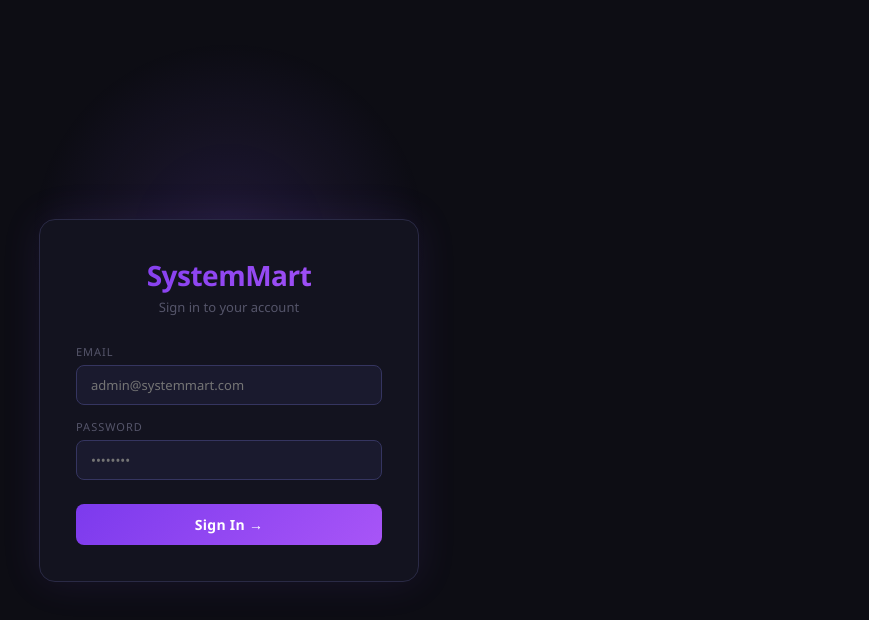
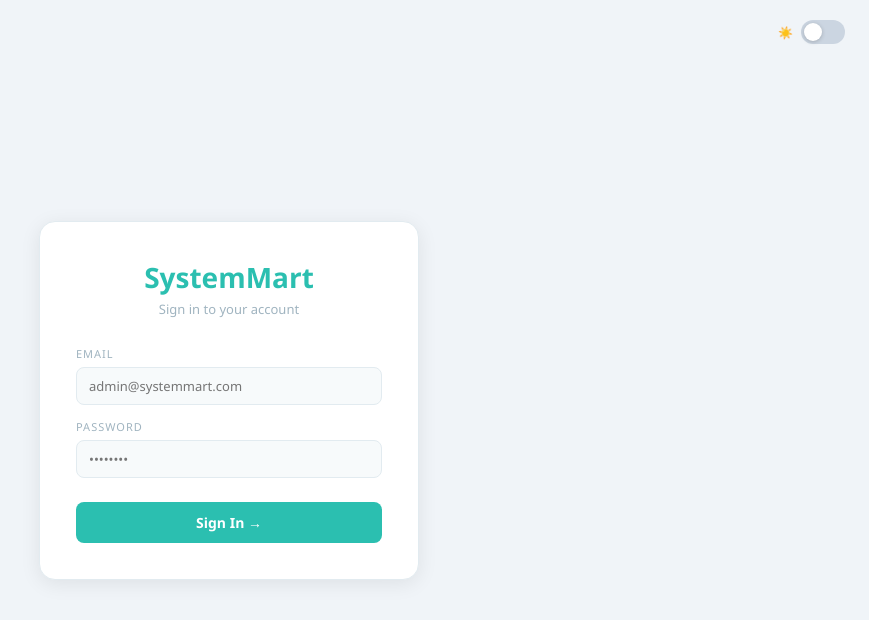
Before and after one commit to Yangphalkunraksmey/systemmart, a React (Vite) app in the folder frontend/: page /login in a window 1280 px wide. Shown: the top 620 px of the page, without its empty margins (411-1280 px from the left). Built offline with nearby package versions, Linux system fonts and the light colour scheme.

Commit message:
teal theme with dark/light mode toggle

```diff
--- a/frontend/src/components/Layout.tsx
+++ b/frontend/src/components/Layout.tsx
@@ -1,114 +1,129 @@
 import { NavLink, useNavigate } from 'react-router-dom';
 import { useAuthStore } from '../store/authStore';
+import { useThemeStore } from '../store/themeStore';
 
 const links = [
-  { to: '/dashboard',  label: 'Dashboard',     icon: '📊' },
-  { to: '/pos',        label: 'Point of Sale',  icon: '🛒' },
-  { to: '/products',   label: 'Products',       icon: '📦' },
-  { to: '/categories', label: 'Categories',     icon: '🏷️' },
-  { to: '/suppliers',  label: 'Suppliers',      icon: '🚚' },
-  { to: '/customers',  label: 'Customers',      icon: '👥' },
-  { to: '/cashiers',   label: 'Cashiers',       icon: '👤' },
-  { to: '/sales',      label: 'Sales History',  icon: '🧾' },
-  { to: '/expenses',   label: 'Expenses',       icon: '💰' },
+  { to: '/dashboard',  label: 'Dashboard',    icon: '⊞' },
+  { to: '/pos',        label: 'Point of Sale', icon: '⊡' },
+  { to: '/products',   label: 'Products',      icon: '▣' },
+  { to: '/categories', label: 'Categories',    icon: '◈' },
+  { to: '/suppliers',  label: 'Suppliers',     icon: '◎' },
+  { to: '/customers',  label: 'Customers',     icon: '◉' },
+  { to: '/cashiers',   label: 'Cashiers',      icon: '◍' },
+  { to: '/sales',      label: 'Sales History', icon: '◑' },
+  { to: '/expenses',   label: 'Expenses',      icon: '◐' },
 ];
 
 export default function Layout({ children }: { children: React.ReactNode }) {
   const { user, logout } = useAuthStore();
+  const { isDark, toggle } = useThemeStore();
   const navigate = useNavigate();
 
-  const handleLogout = () => {
-    logout();
-    navigate('/login');
+  const handleToggle = () => {
+    toggle();
+    document.body.classList.toggle('dark');
+    document.body.classList.toggle('light');
   };
 
   return (
     <div style={{ display: 'flex', minHeight: '100vh', background: 'var(--bg)' }}>
       {/* Sidebar */}
       <div style={{
-        width: 230, background: 'var(--bg2)',
+        width: 220, background: 'var(--bg2)',
         borderRight: '1px solid var(--border)',
-        display: 'flex', flexDirection: 'column', flexShrink: 0
+        display: 'flex', flexDirection: 'column',
+        flexShrink: 0, boxShadow: 'var(--shadow)'
       }}>
         {/* Logo */}
-        <div style={{
-          padding: '24px 20px 16px',
-          borderBottom: '1px solid var(--border)'
-        }}>
-          <div style={{
-            fontSize: 20, fontWeight: 700, letterSpacing: '-0.5px',
-            background: 'linear-gradient(135deg, #7C3AED, #A855F7)',
-            WebkitBackgroundClip: 'text', WebkitTextFillColor: 'transparent'
-          }}>
+        <div style={{ padding: '22px 18px 16px', borderBottom: '1px solid var(--border)' }}>
+          <div style={{ fontSize: 18, fontWeight: 700, color: 'var(--accent)' }}>
             SystemMart
           </div>
-          <div style={{ fontSize: 11, color: 'var(--text3)', marginTop: 3 }}>
-            Mart Management System
+          <div style={{ fontSize: 11, color: 'var(--text3)', marginTop: 2 }}>
+            Management System
           </div>
         </div>
 
-        {/* Nav Links */}
-        <nav style={{ flex: 1, padding: '12px 10px', overflowY: 'auto' }}>
+        {/* Nav */}
+        <nav style={{ flex: 1, padding: '10px 8px', overflowY: 'auto' }}>
           {links.map(link => (
-            <NavLink
-              key={link.to}
-              to={link.to}
-              style={({ isActive }) => ({
+            <NavLink key={link.to} to={link.to} style={({ isActive }) => ({
               display: 'flex', alignItems: 'center', gap: 10,
               padding: '9px 12px', borderRadius: 8, marginBottom: 2,
               textDecoration: 'none', fontSize: 13,
-                background: isActive ? 'var(--purple-bg)' : 'transparent',
-                color: isActive ? 'var(--purple2)' : 'var(--text2)',
-                borderLeft: isActive ? '2px solid var(--purple2)' : '2px solid transparent',
+              color: isActive ? 'var(--accent)' : 'var(--text2)',
+              background: isActive ? 'var(--accent-light)' : 'transparent',
+              fontWeight: isActive ? 600 : 400,
               transition: 'all .15s'
-              })}
-            >
-              <span style={{ fontSize: 14 }}>{link.icon}</span>
+            })}>
+              <span>{link.icon}</span>
               <span>{link.label}</span>
             </NavLink>
           ))}
         </nav>
 
-        {/* User info */}
-        <div style={{
-          padding: '14px 16px',
-          borderTop: '1px solid var(--border)',
-        }}>
+        {/* User */}
+        <div style={{ padding: '12px', borderTop: '1px solid var(--border)' }}>
           <div style={{
             display: 'flex', alignItems: 'center', gap: 10,
-            padding: '10px 12px', background: 'var(--bg3)',
-            borderRadius: 8, border: '1px solid var(--border)',
-            marginBottom: 10
+            padding: '10px', background: 'var(--bg3)',
+            borderRadius: 8, border: '1px solid var(--border)', marginBottom: 8
           }}>
             <div style={{
               width: 32, height: 32, borderRadius: '50%',
-              background: 'linear-gradient(135deg, #7C3AED, #A855F7)',
-              display: 'flex', alignItems: 'center', justifyContent: 'center',
-              fontSize: 12, fontWeight: 600, color: '#fff', flexShrink: 0
+              background: 'var(--accent)', display: 'flex',
+              alignItems: 'center', justifyContent: 'center',
+              fontSize: 11, fontWeight: 700, color: '#fff', flexShrink: 0
             }}>
               {user?.name?.slice(0, 2).toUpperCase()}
             </div>
-            <div style={{ overflow: 'hidden' }}>
-              <div style={{ fontSize: 13, fontWeight: 500, color: 'var(--text)', whiteSpace: 'nowrap', overflow: 'hidden', textOverflow: 'ellipsis' }}>{user?.name}</div>
+            <div>
+              <div style={{ fontSize: 12, fontWeight: 600, color: 'var(--text)' }}>{user?.name}</div>
               <div style={{ fontSize: 11, color: 'var(--text3)' }}>{user?.role}</div>
             </div>
           </div>
-          <button onClick={handleLogout} style={{
-            width: '100%', padding: '8px', background: 'var(--red-bg)',
-            color: 'var(--red)', border: '1px solid var(--red)',
+          <button onClick={() => { logout(); navigate('/login'); }} style={{
+            width: '100%', padding: '8px', background: 'var(--danger-bg)',
+            color: 'var(--danger)', border: '1px solid var(--danger)',
             borderRadius: 8, fontSize: 12, fontWeight: 500
-          }}>
-            Logout
-          </button>
+          }}>Logout</button>
         </div>
       </div>
 
-      {/* Main content */}
+      {/* Main */}
+      <div style={{ flex: 1, display: 'flex', flexDirection: 'column', overflow: 'hidden' }}>
+        {/* Top bar */}
         <div style={{
-        flex: 1, overflow: 'auto', padding: 24,
-        background: 'var(--bg)', color: 'var(--text)'
+          display: 'flex', alignItems: 'center', justifyContent: 'flex-end',
+          padding: '0 24px', height: 52, background: 'var(--bg2)',
+          borderBottom: '1px solid var(--border)', flexShrink: 0
         }}>
+          {/* Dark mode toggle */}
+          <div style={{ display: 'flex', alignItems: 'center', gap: 8 }}>
+            <span style={{ fontSize: 12, color: 'var(--text2)' }}>{isDark ? '🌙' : '☀️'}</span>
+            <div
+              onClick={handleToggle}
+              style={{
+                width: 44, height: 24, borderRadius: 12,
+                background: isDark ? 'var(--accent)' : '#CBD5E1',
+                position: 'relative', cursor: 'pointer', transition: 'background .3s'
+              }}
+            >
+              <div style={{
+                width: 18, height: 18, borderRadius: '50%', background: '#fff',
+                position: 'absolute', top: 3,
+                left: isDark ? 23 : 3,
+                transition: 'left .3s',
+                boxShadow: '0 1px 4px rgba(0,0,0,0.2)'
+              }} />
+            </div>
+          </div>
+        </div>
+
+        {/* Content */}
+        <div style={{ flex: 1, overflow: 'auto', padding: 24 }}>
           {children}
+        </div>
       </div>
     </div>
   );
--- a/frontend/src/index.css
+++ b/frontend/src/index.css
@@ -1,46 +1,74 @@
 * { box-sizing: border-box; margin: 0; padding: 0; }
-
-:root {
-  --bg:        #0D0D14;
-  --bg2:       #13131F;
-  --bg3:       #1A1A2E;
-  --bg4:       #21213A;
-  --border:    #2A2A45;
-  --border2:   #353560;
-  --text:      #E8E8F0;
-  --text2:     #9090B0;
-  --text3:     #55556A;
-  --purple1:   #7C3AED;
-  --purple2:   #8B5CF6;
-  --purple3:   #A855F7;
-  --purple4:   #6D28D9;
-  --purple-bg: rgba(139,92,246,0.12);
-  --purple-border: rgba(139,92,246,0.3);
-  --red:       #EF4444;
-  --red-bg:    rgba(239,68,68,0.1);
-  --amber:     #F59E0B;
-  --amber-bg:  rgba(245,158,11,0.1);
-  --green:     #22C55E;
-  --green-bg:  rgba(34,197,94,0.1);
-  --blue:      #3B82F6;
-  --blue-bg:   rgba(59,130,246,0.1);
-}
 
 body {
   font-family: 'Segoe UI', sans-serif;
-  background: var(--bg);
-  color: var(--text);
   font-size: 14px;
+  transition: background .2s, color .2s;
+}
+
+/* LIGHT MODE */
+body.light {
+  --bg:           #F0F4F8;
+  --bg2:          #FFFFFF;
+  --bg3:          #F7FAFB;
+  --border:       #E2EBF0;
+  --text:         #1A2B3C;
+  --text2:        #6B8094;
+  --text3:        #A0B4C0;
+  --shadow:       0 2px 12px rgba(0,0,0,0.06);
+  --shadow2:      0 4px 20px rgba(0,0,0,0.08);
+}
+
+/* DARK MODE */
+body.dark {
+  --bg:           #0D1117;
+  --bg2:          #161B22;
+  --bg3:          #1C2128;
+  --border:       #21262D;
+  --text:         #E6EDF3;
+  --text2:        #7D8590;
+  --text3:        #484F58;
+  --shadow:       0 2px 12px rgba(0,0,0,0.3);
+  --shadow2:      0 4px 20px rgba(0,0,0,0.4);
+}
+
+/* SHARED COLORS */
+body {
+  --accent:       #2BBFB0;
+  --accent-dark:  #1FA89A;
+  --accent-light: rgba(43,191,176,0.12);
+  --blue:         #5B8DEF;
+  --blue-light:   rgba(91,141,239,0.1);
+  --danger:       #F87171;
+  --danger-bg:    rgba(248,113,113,0.1);
+  --warn:         #FBBF24;
+  --warn-bg:      rgba(251,191,36,0.1);
+  --success:      #34D399;
+  --success-bg:   rgba(52,211,153,0.1);
+  background:     var(--bg);
+  color:          var(--text);
 }
 
 ::-webkit-scrollbar { width: 4px; }
 ::-webkit-scrollbar-track { background: var(--bg2); }
-::-webkit-scrollbar-thumb { background: var(--purple1); border-radius: 2px; }
+::-webkit-scrollbar-thumb { background: var(--accent); border-radius: 2px; }
 
 input, select, textarea {
   font-family: inherit;
   font-size: 13px;
   color: var(--text);
+  background: var(--bg3);
+  border: 1px solid var(--border);
+  border-radius: 8px;
+  padding: 9px 12px;
+  outline: none;
+  transition: border .15s;
+  width: 100%;
 }
 
+input:focus, select:focus, textarea:focus {
+  border-color: var(--accent);
+}
+
+select option { background: var(--bg2); }
 button { cursor: pointer; font-family: inherit; }
--- a/frontend/src/main.tsx
+++ b/frontend/src/main.tsx
@@ -3,6 +3,9 @@ import { createRoot } from 'react-dom/client'
 import { BrowserRouter } from 'react-router-dom'
 import App from './App.tsx'
 import './index.css'
+
+const savedTheme = localStorage.getItem('theme') || 'light'
+document.body.classList.add(savedTheme)
 
 createRoot(document.getElementById('root')!).render(
   <StrictMode>
--- a/frontend/src/pages/Login.tsx
+++ b/frontend/src/pages/Login.tsx
@@ -2,6 +2,7 @@ import { useState } from 'react';
 import { useNavigate } from 'react-router-dom';
 import api from '../services/api';
 import { useAuthStore } from '../store/authStore';
+import { useThemeStore } from '../store/themeStore';
 
 export default function Login() {
   const [email, setEmail]       = useState('');
@@ -9,12 +10,18 @@ export default function Login() {
   const [error, setError]       = useState('');
   const [loading, setLoading]   = useState(false);
   const { login }               = useAuthStore();
+  const { isDark, toggle }      = useThemeStore();
   const navigate                = useNavigate();
+
+  const handleToggle = () => {
+    toggle();
+    document.body.classList.toggle('dark');
+    document.body.classList.toggle('light');
+  };
 
   const handleSubmit = async (e: React.FormEvent) => {
     e.preventDefault();
-    setLoading(true);
-    setError('');
+    setLoading(true); setError('');
     try {
       const { data } = await api.post('/auth/login', { email, password });
       login(data.token, data.user);
@@ -30,81 +37,70 @@ export default function Login() {
     <div style={{
       minHeight: '100vh', display: 'flex',
       alignItems: 'center', justifyContent: 'center',
-      background: 'var(--bg)'
+      background: 'var(--bg)', position: 'relative'
     }}>
-      {/* Background glow */}
-      <div style={{
-        position: 'fixed', top: '30%', left: '50%', transform: 'translate(-50%,-50%)',
-        width: 400, height: 400, borderRadius: '50%',
-        background: 'radial-gradient(circle, rgba(139,92,246,0.15) 0%, transparent 70%)',
-        pointerEvents: 'none'
-      }} />
+      {/* Theme toggle top right */}
+      <div style={{ position: 'absolute', top: 20, right: 24, display: 'flex', alignItems: 'center', gap: 8 }}>
+        <span style={{ fontSize: 12, color: 'var(--text2)' }}>{isDark ? '🌙' : '☀️'}</span>
+        <div onClick={handleToggle} style={{
+          width: 44, height: 24, borderRadius: 12,
+          background: isDark ? 'var(--accent)' : '#CBD5E1',
+          position: 'relative', cursor: 'pointer', transition: 'background .3s'
+        }}>
+          <div style={{
+            width: 18, height: 18, borderRadius: '50%', background: '#fff',
+            position: 'absolute', top: 3, left: isDark ? 23 : 3,
+            transition: 'left .3s', boxShadow: '0 1px 4px rgba(0,0,0,0.2)'
+          }} />
+        </div>
+      </div>
 
       <div style={{
         background: 'var(--bg2)', padding: 36, borderRadius: 16,
         width: 380, border: '1px solid var(--border)',
-        boxShadow: '0 0 40px rgba(139,92,246,0.1)', position: 'relative'
+        boxShadow: 'var(--shadow2)'
       }}>
         {/* Logo */}
         <div style={{ textAlign: 'center', marginBottom: 28 }}>
-          <div style={{
-            fontSize: 28, fontWeight: 700, letterSpacing: '-0.5px',
-            background: 'linear-gradient(135deg, #7C3AED, #A855F7)',
-            WebkitBackgroundClip: 'text', WebkitTextFillColor: 'transparent',
-            marginBottom: 4
-          }}>SystemMart</div>
+          <div style={{ fontSize: 28, fontWeight: 700, color: 'var(--accent)', marginBottom: 4 }}>
+            SystemMart
+          </div>
           <div style={{ fontSize: 13, color: 'var(--text3)' }}>Sign in to your account</div>
         </div>
 
         {error && (
           <div style={{
-            background: 'var(--red-bg)', border: '1px solid var(--red)',
-            color: 'var(--red)', padding: '10px 14px', borderRadius: 8,
+            background: 'var(--danger-bg)', border: '1px solid var(--danger)',
+            color: 'var(--danger)', padding: '10px 14px', borderRadius: 8,
             marginBottom: 16, fontSize: 13
           }}>{error}</div>
         )}
 
         <form onSubmit={handleSubmit}>
           <div style={{ marginBottom: 14 }}>
-            <label style={{ display: 'block', color: 'var(--text3)', fontSize: 11, marginBottom: 6, textTransform: 'uppercase', letterSpacing: 1 }}>
-              Email
-            </label>
+            <label style={{ display: 'block', color: 'var(--text3)', fontSize: 11, marginBottom: 6, textTransform: 'uppercase', letterSpacing: 1 }}>Email</label>
             <input
               type="email" value={email} onChange={e => setEmail(e.target.value)}
               required placeholder="admin@systemmart.com"
-              style={{
-                width: '100%', padding: '10px 14px',
-                background: 'var(--bg3)', border: '1px solid var(--border2)',
-                borderRadius: 8, color: 'var(--text)', fontSize: 13,
-                outline: 'none', transition: 'border .15s'
-              }}
-              onFocus={e => e.target.style.borderColor = '#8B5CF6'}
-              onBlur={e => e.target.style.borderColor = 'var(--border2)'}
+              onFocus={e => e.target.style.borderColor = 'var(--accent)'}
+              onBlur={e => e.target.style.borderColor = 'var(--border)'}
             />
           </div>
           <div style={{ marginBottom: 24 }}>
-            <label style={{ display: 'block', color: 'var(--text3)', fontSize: 11, marginBottom: 6, textTransform: 'uppercase', letterSpacing: 1 }}>
-              Password
-            </label>
+            <label style={{ display: 'block', color: 'var(--text3)', fontSize: 11, marginBottom: 6, textTransform: 'uppercase', letterSpacing: 1 }}>Password</label>
             <input
               type="password" value={password} onChange={e => setPassword(e.target.value)}
               required placeholder="••••••••"
-              style={{
-                width: '100%', padding: '10px 14px',
-                background: 'var(--bg3)', border: '1px solid var(--border2)',
-                borderRadius: 8, color: 'var(--text)', fontSize: 13,
-                outline: 'none', transition: 'border .15s'
-              }}
-              onFocus={e => e.target.style.borderColor = '#8B5CF6'}
-              onBlur={e => e.target.style.borderColor = 'var(--border2)'}
+              onFocus={e => e.target.style.borderColor = 'var(--accent)'}
+              onBlur={e => e.target.style.borderColor = 'var(--border)'}
             />
           </div>
           <button type="submit" disabled={loading} style={{
             width: '100%', padding: '11px',
-            background: 'linear-gradient(135deg, #7C3AED, #A855F7)',
-            color: '#fff', border: 'none', borderRadius: 8,
-            fontWeight: 600, fontSize: 14, letterSpacing: '.3px',
-            opacity: loading ? 0.7 : 1, transition: 'opacity .15s'
+            background: 'var(--accent)', color: '#fff',
+            border: 'none', borderRadius: 8,
+            fontWeight: 600, fontSize: 14,
+            opacity: loading ? 0.7 : 1
           }}>
             {loading ? 'Signing in...' : 'Sign In →'}
           </button>
--- /dev/null
+++ b/frontend/src/store/themeStore.ts
@@ -0,0 +1,15 @@
+import { create } from 'zustand';
+
+interface ThemeStore {
+  isDark: boolean;
+  toggle: () => void;
+}
+
+export const useThemeStore = create<ThemeStore>((set) => ({
+  isDark: localStorage.getItem('theme') === 'dark',
+  toggle: () => set((state) => {
+    const next = !state.isDark;
+    localStorage.setItem('theme', next ? 'dark' : 'light');
+    return { isDark: next };
+  }),
+}));
```
Lines whose indentation alone changed are shown as unchanged.
